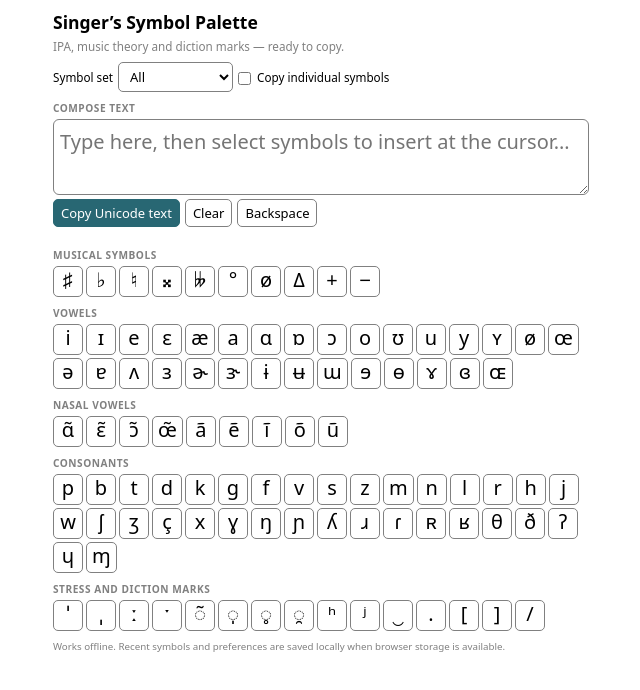
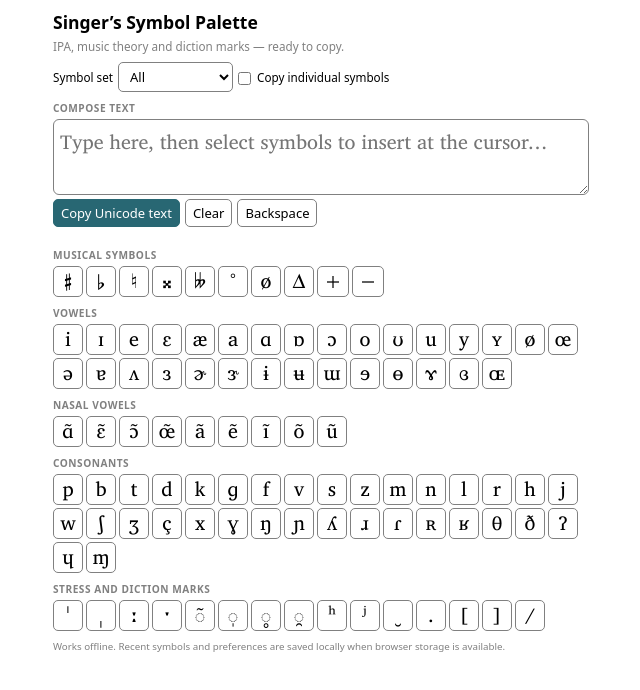
Before and after one commit to Newmanda/singers-palette, a plain HTML site: page index.html in a window 1280 px wide. Shown: the whole page, without its empty margins (319-959 px from the left). Drawn offline with Linux system fonts and the light colour scheme.

Commit message:
Use self-hosted Charis web font for IPA

```diff
--- a/index.html
+++ b/index.html
@@ -13,6 +13,10 @@ textarea#editor{font-family:'Charis SIL','Doulos SIL','Arial Unicode MS',system-
 
 /* Keep Unicode glyphs slightly above the optical center without enlarging buttons. */
 #palette:not(.theory) .symbol {display:inline-flex;align-items:center;justify-content:center;line-height:1;padding:0 5px 4px;}
+
+/* Self-hosted Charis for IPA; retain existing music theory fonts. */
+@font-face{font-family:'Charis Web';src:url('./Charis-Regular.woff2') format('woff2');font-style:normal;font-weight:400;font-display:swap}
+#palette:not(.theory) .symbol,textarea#editor{font-family:'Charis Web','Charis','Charis SIL','Doulos SIL','Arial Unicode MS',system-ui,sans-serif}
 </style><body><h1>Singer’s Symbol Palette</h1><p>IPA, music theory and diction marks — ready to copy.</p><div class="toolbar"><label for="language">Symbol set</label><select id="language"><option>All</option><option>English</option><option>French</option><option>German</option><option>Italian</option><option>Music theory</option></select><label><input type="checkbox" id="single"> Copy individual symbols</label></div><section id="compose"><h2><span>Compose text</span></h2><textarea id="editor" spellcheck="false" placeholder="Type here, then select symbols to insert at the cursor…"></textarea><div id="formattedPreview" hidden role="textbox" aria-multiline="true" aria-label="Compose formatted text" data-placeholder="Type here, then select symbols…"></div><div class="toolbar"><button class="primary" id="copy">Copy text</button><button id="clear">Clear</button><button id="back">Backspace</button></div></section><div id="status" role="status" aria-live="polite"></div><main id="palette"></main><footer>Works offline. Recent symbols and preferences are saved locally when browser storage is available.</footer><script>
 const groups={ 'Musical symbols':'♯ ♭ ♮ 𝄪 𝄫 ° ø Δ + −', 'Vowels':'i ɪ e ɛ æ a ɑ ɒ ɔ o ʊ u y ʏ ø œ ə ɐ ʌ ɜ ɚ ɝ ɨ ʉ ɯ ɘ ɵ ɤ ɞ ɶ', 'Nasal vowels':'ɑ̃ ɛ̃ ɔ̃ œ̃ ã ẽ ĩ õ ũ', 'Consonants':'p b t d k ɡ f v s z m n l r h j w ʃ ʒ ç x ɣ ŋ ɲ ʎ ɹ ɾ ʀ ʁ θ ð ʔ ɥ ɱ', 'Stress and diction marks':'ˈ ˌ ː ˑ ̃ ̩ ̥ ̯ ʰ ʲ ‿ . [ ] /'};
 const theoryGroups={ 'Roman numerals':'I II III IV V VI VII i ii iii iv v vi vii', 'Chord quality and inversion':'° ø + − Δ ⁶ ⁷ ⁶₄ ⁶₅ ⁴₃ ⁴₂ ² ⁹ ¹¹ ¹³', 'Common harmonic labels':'Cad⁶₄ N⁶ It⁺⁶ Fr⁺⁶ Gr⁺⁶ V/V V⁷/V', 'Scale degrees':'1̂ 2̂ 3̂ 4̂ 5̂ 6̂ 7̂ ♭2̂ ♭3̂ ♯4̂ ♭6̂ ♭7̂', 'Intervals':'P1 m2 M2 m3 M3 P4 A4 d5 P5 m6 M6 m7 M7 P8', 'Superscripts':'⁰ ¹ ² ³ ⁴ ⁵ ⁶ ⁷ ⁸ ⁹ ⁺ ⁻', 'Subscripts':'₀ ₁ ₂ ₃ ₄ ₅ ₆ ₇ ₈ ₉ ₊ ₋', 'Rhythm and notation':'𝄞 𝄢 𝄡 𝄐 𝄆 𝄇 𝄋 𝄌 ♪ ♫ 𝅝 𝅗𝅥 𝅘𝅥 𝅘𝅥𝅮 𝅘𝅥𝅯 𝄽 𝄾'}; Object.assign(groups,theoryGroups);
```
